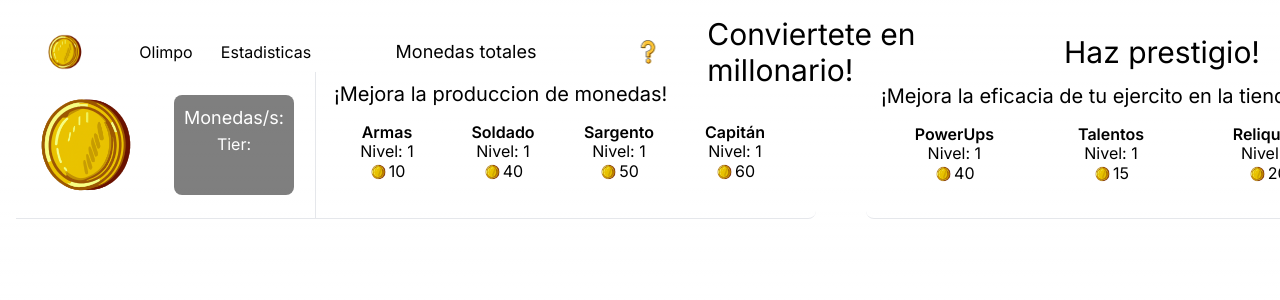
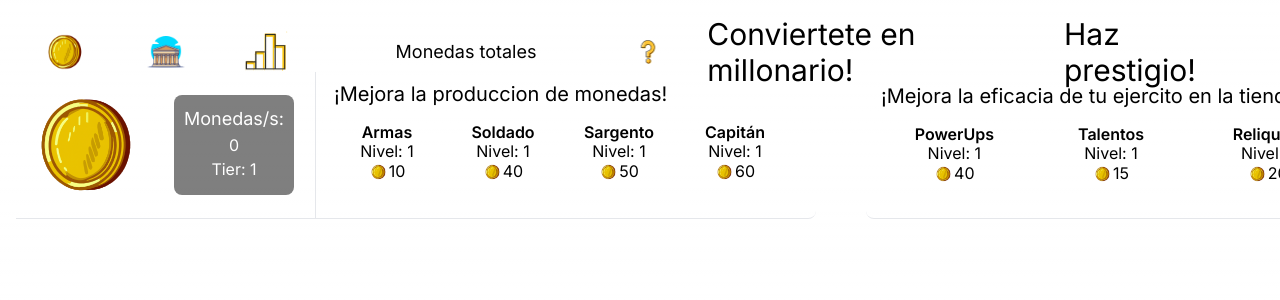
Before and after one commit to JavierChicano/cookie-clicker-v3, a Next.js app: page / in a window 1280 px wide. Shown: the top 300 px of the page. Built offline with nearby package versions, Linux system fonts and the light colour scheme.

Commit message:
img y terminado componentes

```diff
--- a/app/layout.tsx
+++ b/app/layout.tsx
@@ -4,6 +4,8 @@ import { Inter } from 'next/font/google'
 import './globals.css'
 import pregunta from "@/media/interrogacion.png"
 import coin1 from "@/media/coin1.png"
+import olimpo from "@/media/Olimpo.png"
+import stats from "@/media/estadisticas.png"
 
 
 const inter = Inter({ subsets: ['latin'] })
@@ -24,19 +26,21 @@ export default function RootLayout({
       <header className='rounded-r-md w-full grid grid-cols-[minmax(600px,600px)_minmax(00px,500px)_minmax(200px,1fr)] h-14 items-center justify-center'>
         <ul className='flex list-none m-0 p-0 h-full rounded-t-lg bg-principal border-b border-solid border-white'>
             <li className='flex flex-[1] cursor-pointer h-full items-center justify-center rounded-tl-lg '>
-                <a href="index.html" className='"no-underline'>
+                <a href="app/page.tsx">
                     <img src={coin1.src} alt="Moneda"
                     className='h-12'></img>
                 </a>
             </li>
             <li className='flex flex-[1] cursor-pointer h-full items-center justify-center'>
                 <a href="index.html">
-                    Olimpo
+                  <img src={olimpo.src} alt="olimpo"
+                    className='h-12'></img>
                 </a>
             </li>
             <li className='flex flex-[1] cursor-pointer h-full items-center justify-center'>
                 <a href="estadisticas.html">
-                Estadisticas
+                <img src={stats.src} alt="estadisticas"
+                    className='h-12'></img>
                 </a>
             </li>
             <li className=' flex flex-[3] bg-seleccion rounded-tr-lg  text-lg items-center justify-center'>
@@ -49,7 +53,7 @@ export default function RootLayout({
           </div>
           <h1 className='ml-10 text-3xl'>Conviertete en millonario!</h1>
         </section>
-        <section>
+        <section className='flex flex-row items-center justify-end mr-10'>
           <h1 className='text-3xl'>Haz prestigio!</h1>
         </section>
     </header>
--- a/app/page.tsx
+++ b/app/page.tsx
@@ -1,6 +1,7 @@
 import Image from "next/image";
 import coin1 from "@/media/coin1.png";
 import CajaMejora from "@/components/caja-mejoras";
+import CajaMoneda from "@/components/caja-monedas";
 export default function Home() {
 
   return (
@@ -30,14 +31,13 @@ export default function Home() {
           alt={"coin"}
           className="relative h-[130px] cursor-pointer active:scale-125"
         />
+        <CajaMoneda
+          datos={{
+            monedasSegundo: 0,
+            tier: 1,
+          }}
+          />
 
-        <article
-          id="informacionMoneda1"
-          className="flex flex-col items-center justify-center bg-opacity-50 bg-black h-[100px] w-[120px] rounded-lg ml-[20px] text-white"
-        >
-          <p className="text-lg mt-[-30px]">Monedas/s: </p>
-          <p>Tier: </p>
-        </article>
       </section>
       {/* Display mejoras */}
       <section className="rounded-r-lg p-[18px] border-b border-solid bg-principal">
--- /dev/null
+++ b/components/caja-monedas.tsx
@@ -0,0 +1,20 @@
+import coin1 from "@/media/coin1.png";
+
+type CajaMonedasParams = {
+  monedasSegundo: number;
+  tier: number;
+};
+
+export default function CajaMejora({ datos }: { datos: CajaMonedasParams }) {
+  const { monedasSegundo, tier } = datos;
+  return (
+    <article
+          id="informacionMoneda1"
+          className="flex flex-col items-center justify-center bg-opacity-50 bg-black h-[100px] w-[120px] rounded-lg ml-[20px] text-white"
+        >
+          <p className="text-lg mt-[-5px]">Monedas/s:</p>
+          <p>{monedasSegundo}</p>
+          <p>Tier: {tier}</p>
+        </article>
+  );
+}
--- a/components/main/contenedor-mejoras.tsx
+++ /dev/null
@@ -1,31 +0,0 @@
-export default function ContenedorMejoras({
-  nombre,
-  nivel,
-  precio,
-  descripcion,
-}: {
-  nombre: string;
-  nivel: number;
-  precio: number;
-  descripcion: string;
-}) {
-  return (
-    <div className="contenedorMejoras, relative flex flex-1 flex-col items-center bg-secundario p-8 mr-10 mt-10 rounded-10 cursor-pointer active:scale-120">
-      <h1 className="mt-0 mb-20">{nombre}</h1>
-      <section className="informacion, relative flex flex-col mt-[-35px] justify-center h-55">
-        <p id="levelCountArma">{nivel}</p>
-        <div className="relative bg-none flex flex-row justify-center items-center p-8">
-          <img
-            src="@public/nivel 1/coin1.png"
-            className="monedaPrecio, w-20"
-            alt="nivel 1/coin1.png"
-          ></img>
-          <span id="costeArma, mt-[-20px]">{precio}</span>
-        </div>
-      </section>
-      <div className="cuadroTexto, hidden bg-opacity-70 bg-black p-10 rounded-5 z-2 mt-[-18px] text-white">
-        {descripcion}
-      </div>
-    </div>
-  );
-}
```
Also changed, not shown: media/Olimpo.png (added), media/estadisticas.png (added).
